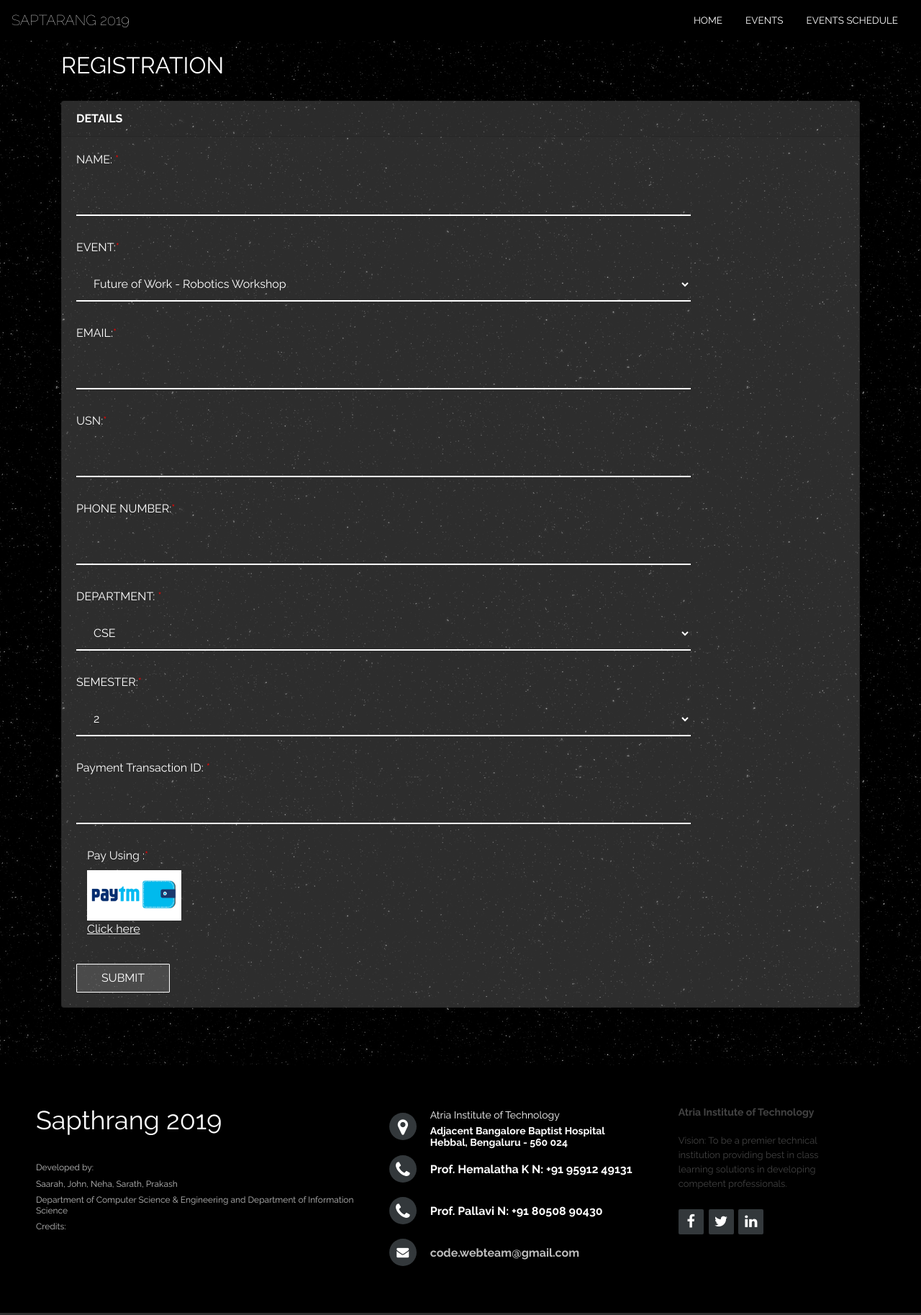
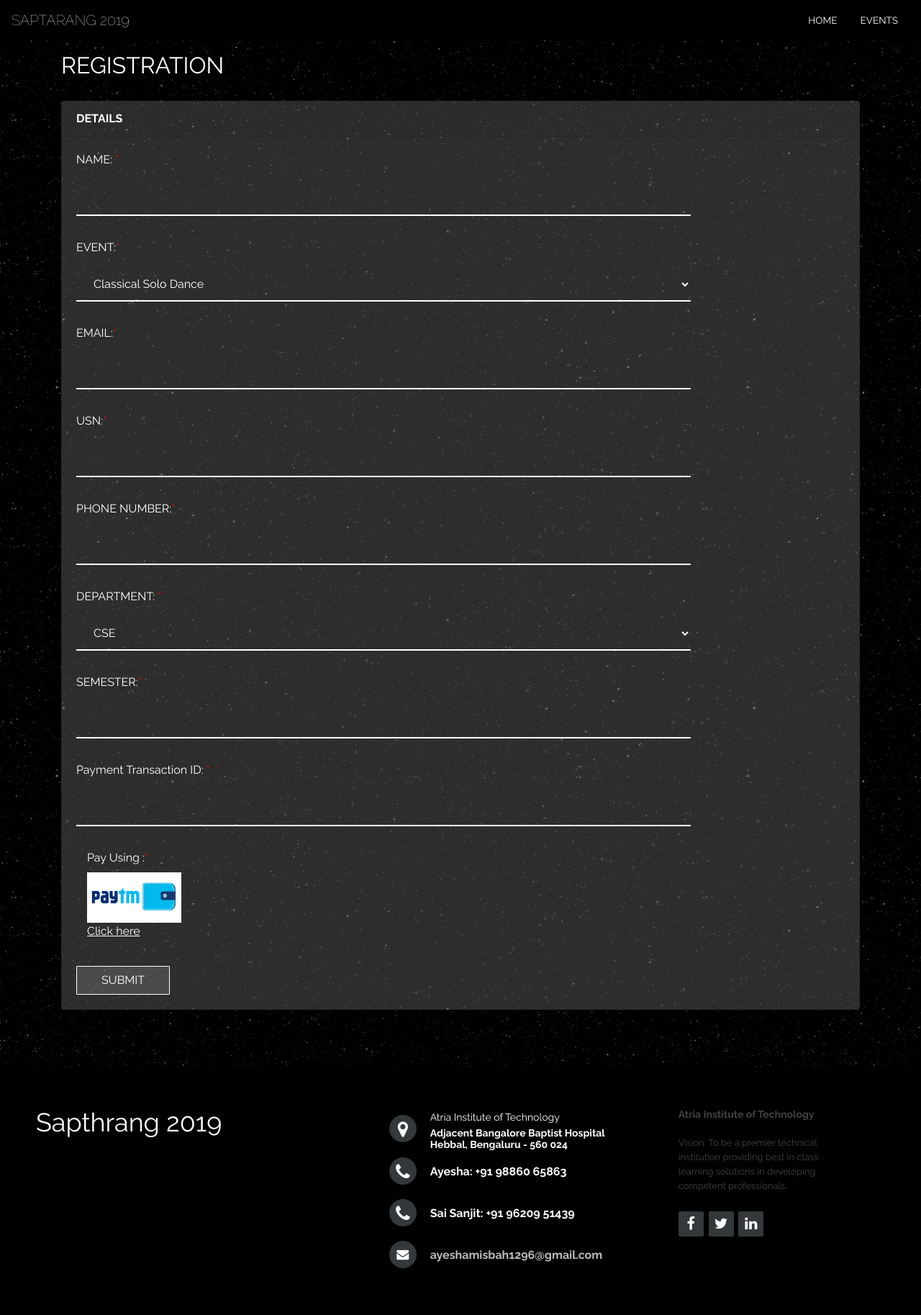
Before and after one commit to madeinatria/nationalscienceday-19, a PHP site: page /register.php in a window 1280 px wide. Shown: the whole page at 72% size. Run offline with PHP 8.4, Linux system fonts and the light colour scheme; data that the repository does not hold is empty; some libraries are stand-ins or nearby versions; some web fonts are replaced.

Commit message:
registration_page_filled

```diff
--- a/events.php
+++ b/events.php
@@ -175,6 +175,9 @@
          }
          }nav {
     z-index: 999;}
+         .box {
+            margin-top: 10px ;
+         }
       </style>
    </head><body>
 
@@ -207,6 +210,7 @@
              opacity:1.0;font-size:20px;border: 1px solid white; height:150px;">
                <div style="background-color:black;">ART</div>
 
+         </div>
          </div>
          <div class="row">
          <div class="ec box foo col-md-4 offset-md-5" style=" background-image: url('images/background/green.jpg');
--- a/footer.php
+++ b/footer.php
@@ -143,29 +143,29 @@
       <h3 style=" font-family: 'Raleway', sans-serif;">Sapthrang 2019</h3>
       <br>
       <br>
-      <h5 style="color:#bdbdbd; font-size:12px;" >Developed by: </h5>
+     <!-- <h5 style="color:#bdbdbd; font-size:12px;" >Developed by: </h5>
       <h5 style="color:#bdbdbd; font-size:12px;">   Saarah, John, Neha, Sarath, Prakash
       </h5>
       <h5 style="color:#bdbdbd; font-size:12px;">Department of Computer Science & Engineering and Department of Information Science</h5>
-      <h5 style="color:#bdbdbd; font-size:12px;">   Credits:   </h5>
+      <h5 style="color:#bdbdbd; font-size:12px;">   Credits:   </h5> -->
    </div>
    <div class="footer-center">
       <div>
          <i class="fa fa-map-marker"></i>
-        <p style="font-family: 'Raleway', sans-serif;!important; font-size:14px;"> <a style="color:white;" href="https://www.google.com/maps/place/Atria+Institute+of+Technology/@13.0325175,77.5899353,17z/data=!3m1!4b1!4m5!3m4!1s0x3bae17bd97727093:0x5135aab8250c1df5!8m2!3d13.0325489!4d77.5920918?hl=en-US"> <span>Atria Institute of Technology</span> Adjacent Bangalore Baptist Hospital <br>Hebbal, Bengaluru - 560 024  </a> </p>
+        <p style="font-family: 'Raleway', sans-serif;!important; font-size:14px;"> <a style="color:white;" href="https://goo.gl/maps/phR6VUCVsr32"> <span>Atria Institute of Technology</span> Adjacent Bangalore Baptist Hospital <br>Hebbal, Bengaluru - 560 024  </a> </p>
       </div>
       <div>
          <i class="fa fa-phone"></i>
-         <p style=" font-family: 'Raleway', sans-serif;!important">Prof. Hemalatha K N:  +91 95912 49131</p>
+         <p style=" font-family: 'Raleway', sans-serif;!important">Ayesha:  +91 98860 65863</p>
       </div>
       <div>
          <i class="fa fa-phone"></i>
-         <p style=" font-family: 'Raleway', sans-serif;!important">Prof. Pallavi N:  +91 80508 90430</p>
+         <p style=" font-family: 'Raleway', sans-serif;!important">Sai Sanjit:  +91 96209 51439</p>
       </div>
 
       <div>
          <i class="fa fa-envelope"></i>
-         <p><a style="font-family: 'Raleway', sans-serif;!important;color:#bdbdbd;" href="mailto:code.webteam@gmail.com">code.webteam@gmail.com</a></p>
+         <p><a style="font-family: 'Raleway', sans-serif;!important;color:#bdbdbd;" href="mailto:ayeshamisbah1296@gmail.com">ayeshamisbah1296@gmail.com</a></p>
       </div>
    </div>
    <div class="footer-right">
--- a/index.php
+++ b/index.php
@@ -299,7 +299,7 @@
       <div  >
          <div  id=""   style=" margin-top: 200px!important;">
             <div class="fade-in center" style="text-align:center;" >
-               <h1 style="font-weight:500!important; display:inline-block;  font-size: 70px;color:#f5f5f5"><img src="images/asset1.png"></h1>
+               <h1 style="font-weight:500!important; display:inline-block;  font-size: 70px;color:#f5f5f5"><img class="img-fluid" src="images/asset1.png"></h1>
                <p style="font-size:20px ;" >LET YOUR COLOURS BLOOM</p>
                <p style="font-size:20px ;margin-bottom: 200px!important;" >March 29th, 2019</p>
 
--- a/navbar.php
+++ b/navbar.php
@@ -31,7 +31,7 @@
             <a  style="  font-weight: 500; color:white;" class="nav-link" href="events.php">EVENTS</a>
          </li>
 
-         <li class="nav-item px-2" style="padding: 8px;"><a data-toggle="modal" data-target=".bs-example-modal-lg" style="  font-weight: 500; color:white; padding: 8px;" >EVENTS SCHEDULE</a></li>
+         <!-- <li class="nav-item px-2" style="padding: 8px;"><a data-toggle="modal" data-target=".bs-example-modal-lg" style="  font-weight: 500; color:white; padding: 8px;" >EVENTS SCHEDULE</a></li> -->
 
 
       </ul>
--- a/register.php
+++ b/register.php
@@ -166,51 +166,40 @@
               </br>
               <label>EVENT:</label>
               <select name='event'>
-                <optgroup style='background-color:#404040;' label='Computer Science'>
-                  <option value='Robotics Workshop'>Future of Work - Robotics Workshop</option>
-                  <option value='Robotics Model Making Exhibition'>Robotics Model Making Exhibition</option>
-                  <option value='Tech Say'>Tech Say</option>
+                <optgroup style='background-color:#404040;' label='Inter-College Events'>
+                  <option value='1'>Classical Solo Dance</option>
+                  <option value='2'>Group Dance</option>
+                  <option value='3'>Battle of Bands</option>
+                  <option value='4'>Fashion Show</option>
+                  <option value='5'>Beat Boxing</option>
                 </optgroup>
-                <optgroup style='background-color:#404040;' label='Information science'>
-                  <option value='Web Design'>Workshop on: Web Design and
-                    Development</option>
-                  <option value='Poster Presentation'>Poster Presentation</option>
-                  <option value='Tech Talk'>Tech Talk</option>
+                <optgroup style='background-color:#404040;' label='Intra-College Art'>
+                  <option value='6'>Painting</option>
+                  <option value='7'>Sketching</option>
+                  <option value='8'>Rangoli</option>
+                  <option value='9'>Collage</option>
+                  <option value='10'>Photography</option>
                 </optgroup>
-                <optgroup style='background-color:#404040;' label='BSE & Humanities'>
-                  <option value='Magic and Origami for Maths'>Magic and Origami for Maths</option>
-                  <option value='Glass Preparation'>Glass Preparation</option>
-                  <option value='Movie on Nobel Laureate Chandra'>Movie on Nobel Laureate Chandra</option>
-                  <option value='Water Quality'>Water Quality</option>
-                  <option value='Report Writing'>Report Writing</option>
-                  <option value='Preparation of Nanoparticles'>Preparation of Nanoparticles</option>
-                  <option value='Will you eat it'>Will you eat it</option>
+                <optgroup style='background-color:#404040;' label='Intra-College Fun'>
+                  <option value='11'>Hogathon</option>
+                  <option value='12'>Minute To Win it</option>
+                  <option value='13'>Antakshari</option>
+                  <option value='14'>PUBG</option>
                 </optgroup>
-                <optgroup style='background-color:#404040;' label='Mechanical Engineering'>
-                  <option value='Elastica - The Paradox of the Principle of Least Action'>Elastica - The Paradox of the
-                    Principle of Least Action</option>
-                  <option value='Automobile- Cars evolution till date'>Automobile- Cars evolution till date</option>
-                  <option value='Computer Aided Design Workshop'>Computer Aided Design Workshop</option>
-                  <option value='Poster presentation'>Poster presentation</option>
+                <optgroup style='background-color:#404040;' label='Intra-College Dance'>
+                  <option value='15'>Solo</option>
+                  <option value='16'>Group</option>
                 </optgroup>
-                <optgroup style='background-color:#404040;' label='Electronics and Communication'>
-                  <option value='Hardware'>Hardware</option>
-                  <option value='Build Your Own Robot from SCRATCH'>Build Your Own Robot from SCRATCH</option>
-                  <option value='Amazon ALEXA'>Amazon ALEXA</option>
-                  <option value='ARM'>ARM</option>
+                <optgroup style='background-color:#404040;' label='Intra-College Music'>
+                  <option value='17'>Indian Solo</option>
+                  <option value='18'>Classical vocal Solo</option>
+                  <option value='19'>Western vocal Solo(Acoustic)</option>
                 </optgroup>
-                <optgroup style='background-color:#404040;' label='Civil Events'>
-                  <option value='Next Generation Concrete-Invited Talk'>Next Generation Concrete-Invited Talk</option>
-                  <option value='Modelling of Civil Engineering Construction Marvels'>Modelling of Civil Engineering
-                    Construction Marvels</option>
-                  <option value='Exposure to Civil Engineering-Hands on session'>Exposure to Civil Engineering-Hands on
-                    session</option>
-
-                  <option value='Structure Capture'>Structure Capture</option>
-                  <option value='Ecofriendly construction-Hands on session'>Ecofriendly construction-Hands on session</option>
-                  <option value='Futuristic Civil Engineering'>Futuristic Civil Engineering</option>
-                  <option value='Tech Debate'>Tech Debate</option>
-                  <option value='Disaster management-Invited Talk'>Disaster management-Invited Talk</option>
+                <optgroup style='background-color:#404040;' label='Intra-College Literary'>
+                  <option value='20'>Poetry</option>
+                  <option value='21'>Debate</option>
+                  <option value='22'>Creative Writing</option>
+                  <option value='23'>Quiz</option>
                 </optgroup>
               </select>
               </br>
@@ -235,14 +224,7 @@
                 </select>
               </br>
               <label>SEMESTER:</label>
-              <select name='sem'>
-                <optgroup style='background-color:#404040;'>
-                  <option value='2'>2</option>
-                  <option value='3'>4</option>
-                  <option value='6'>6</option>
-                  <option value='8'>8</option>
-                </optgroup>
-              </select>
+                <input required type="number" name="sem">
               </br>
               <label>Payment Transaction ID: </label>
               <input required type='text' id='' name='trans'>
```
